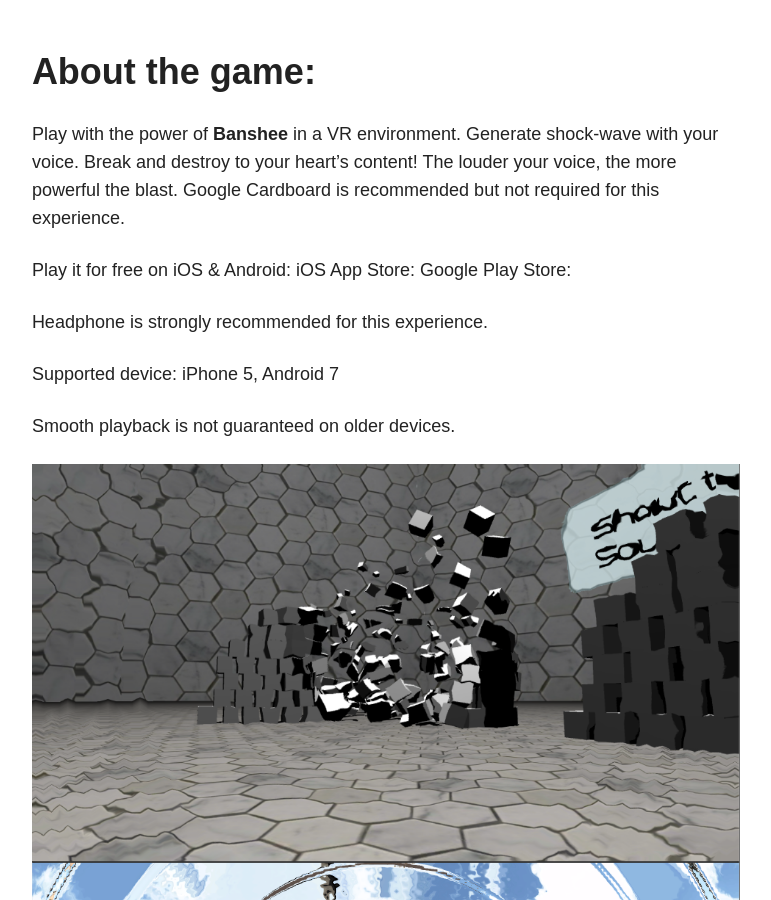
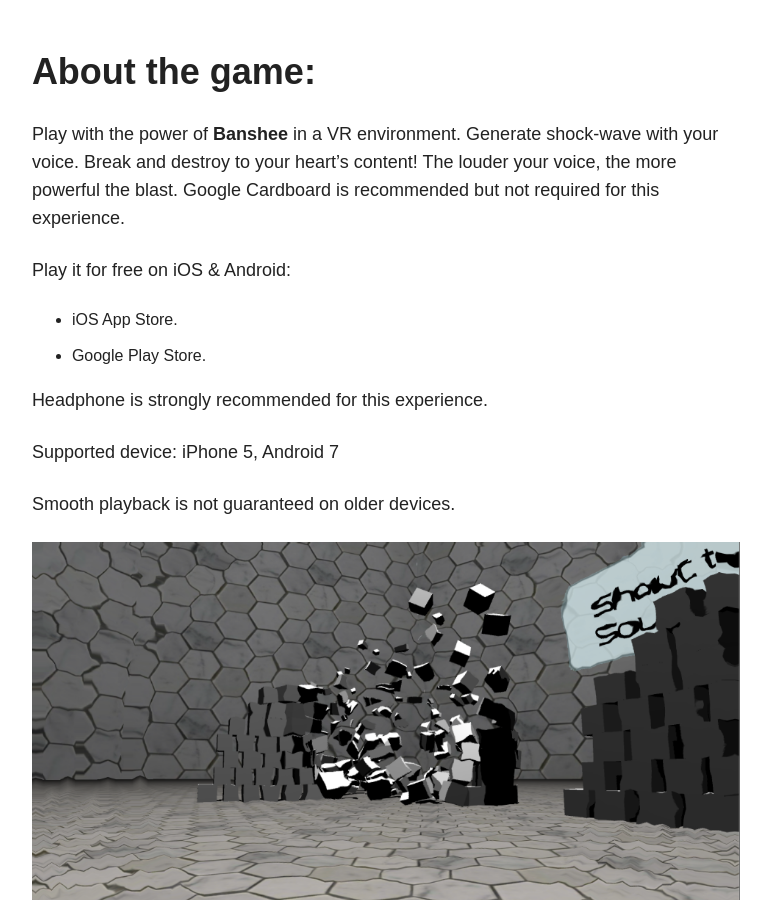
Before and after one commit to papertinker/PaperTinkerSite, a Jekyll site: the page built from games/banshee/index.markdown, in a window 1280 px wide and 900 px high, scrolled down 493 px. Shown: the whole window, without its empty margins (254-1025 px from the left). Built offline with Jekyll 4.4.1, drawn with Linux system fonts in a browser that asks for light colours; nearby versions of some CDN libraries.

```diff
--- a/games/banshee/index.markdown
+++ b/games/banshee/index.markdown
@@ -1,10 +1,10 @@
 ---
 title: Banshee
 date: 2017-05-14 21:57:00 -04:00
-layout: page
 image:
   feature: BansheeBanner.png
 specialPage: Banshee
+layout: page
 ---
 
 # About the game:
@@ -13,8 +13,8 @@ Play with the power of **Banshee** in a VR environment. Generate shock-wave with
 Google Cardboard is recommended but not required for this experience.
 
 Play it for free on iOS & Android:
-iOS App Store:
-Google Play Store:
+- iOS App Store.
+- Google Play Store.
 
 Headphone is strongly recommended for this experience.
 
```
